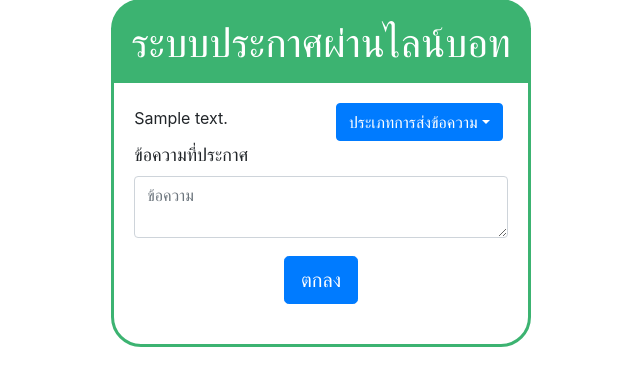
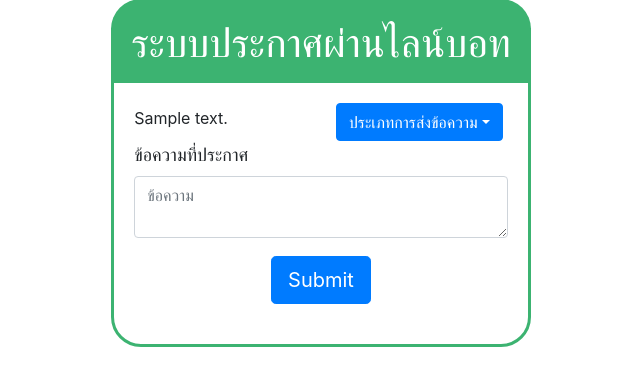
Before and after one commit to notheartza/linebot-pp, a Python web app: template linebot-pp/templates/Broadcast.html in a window 1280 px wide. Shown: the part 227-613 px from the top of the page, without its empty margins (304-944 px from the left). Run offline with Jinja, Linux system fonts and the light colour scheme; the template is opened without the code that fills it: most values are stand-ins (such as "Sample title", 1, 10 or a date in 2020); some libraries are stand-ins or nearby versions.

Commit message:
Update Broadcast.html

```diff
--- a/linebot-pp/templates/Broadcast.html
+++ b/linebot-pp/templates/Broadcast.html
@@ -57,7 +57,7 @@
      <body>
         <div class="row h-100 w-100 vertical-center">
                 <div class="w-30 mx-auto">
-                    <form method="POST" action="{{ url_for('Broadcast') }}" >
+                    <form method="post" action="{{ url_for('Broadcast') }}" >
                         <div class="head-top ">
                             <h1 class="header">ระบบประกาศผ่านไลน์บอท</h1>
                         </div>
@@ -101,7 +101,7 @@
                                 </div>
                                 <textarea class="md-textarea form-control" row="3" max-rows="6" placeholder="ข้อความ" name="gettext"></textarea>
                                 <div class="text-center" style="margin-top: 5%;">
-                                    <button type="submit" class="btn btn-primary btn-lg">ตกลง</button>
+                                    <input type="submit" class="btn btn-primary btn-lg"/>
                                 </div>
                         </div>
                     </form>
```
